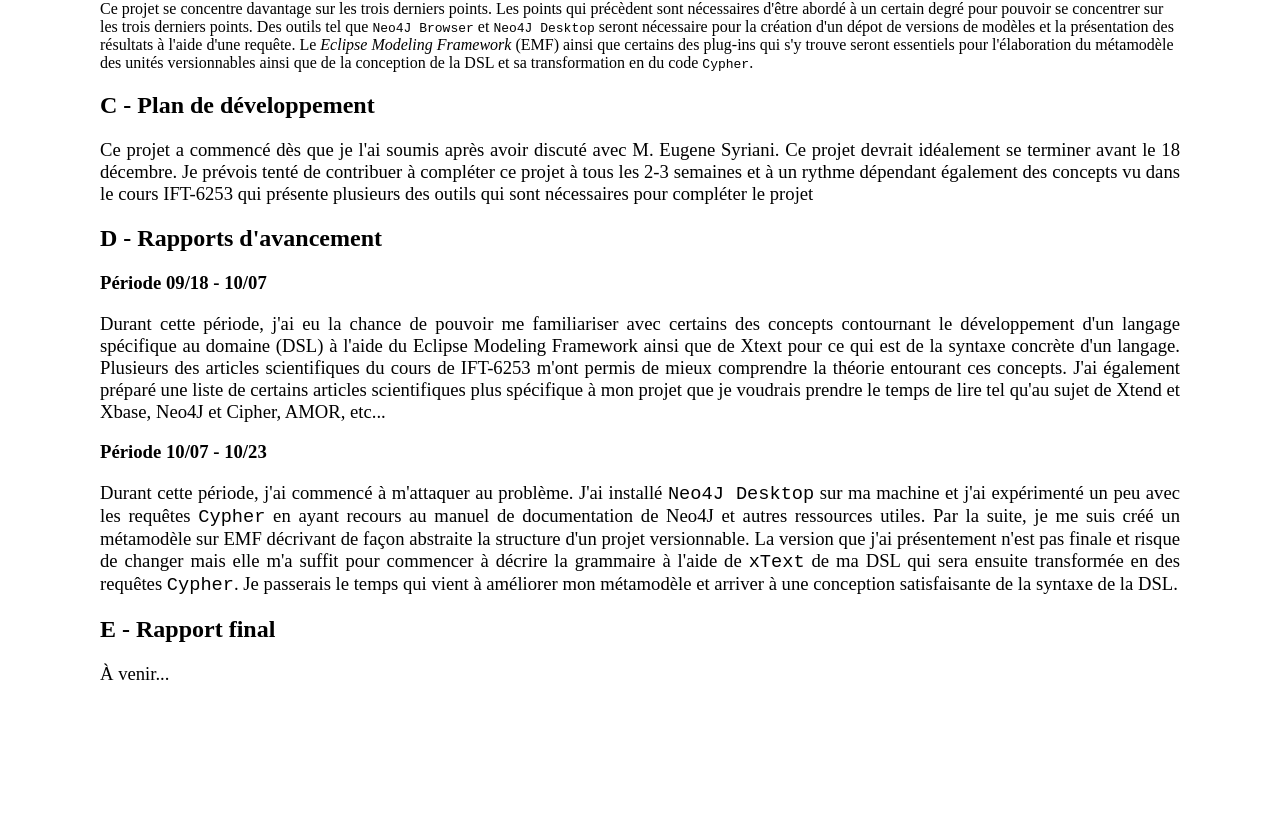
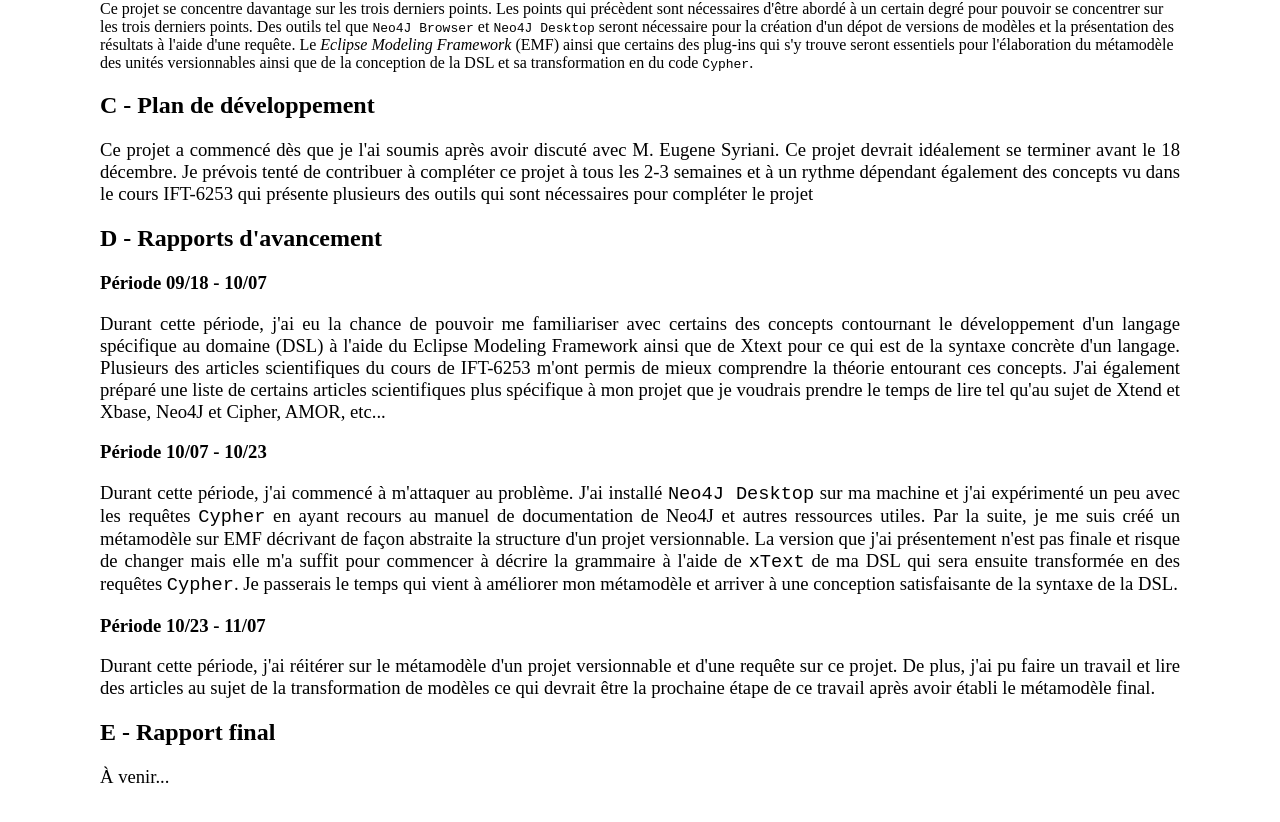
Before and after one commit to phil-gab99/IFT4055-Honors, a plain HTML site: page index.html in a window 1280 px wide. Shown: the part 944-1766 px from the top of the page. Drawn offline with Linux system fonts and the light colour scheme.

Commit message:
Updated report

```diff
--- a/index.html
+++ b/index.html
@@ -123,6 +123,14 @@
     mon métamodèle et arriver à une conception satisfaisante de la syntaxe de la
     DSL.
   </p>
+  <h3>Période 10/23 - 11/07</h3>
+  <p>
+    Durant cette période, j'ai réitérer sur le métamodèle d'un projet
+    versionnable et d'une requête sur ce projet. De plus, j'ai pu faire un
+    travail et lire des articles au sujet de la transformation de modèles ce qui
+    devrait être la prochaine étape de ce travail après avoir établi le
+    métamodèle final.
+  </p>
 
   <h2>E - Rapport final</h2>
   <p>
```
Also changed, not shown: 3 other files.
